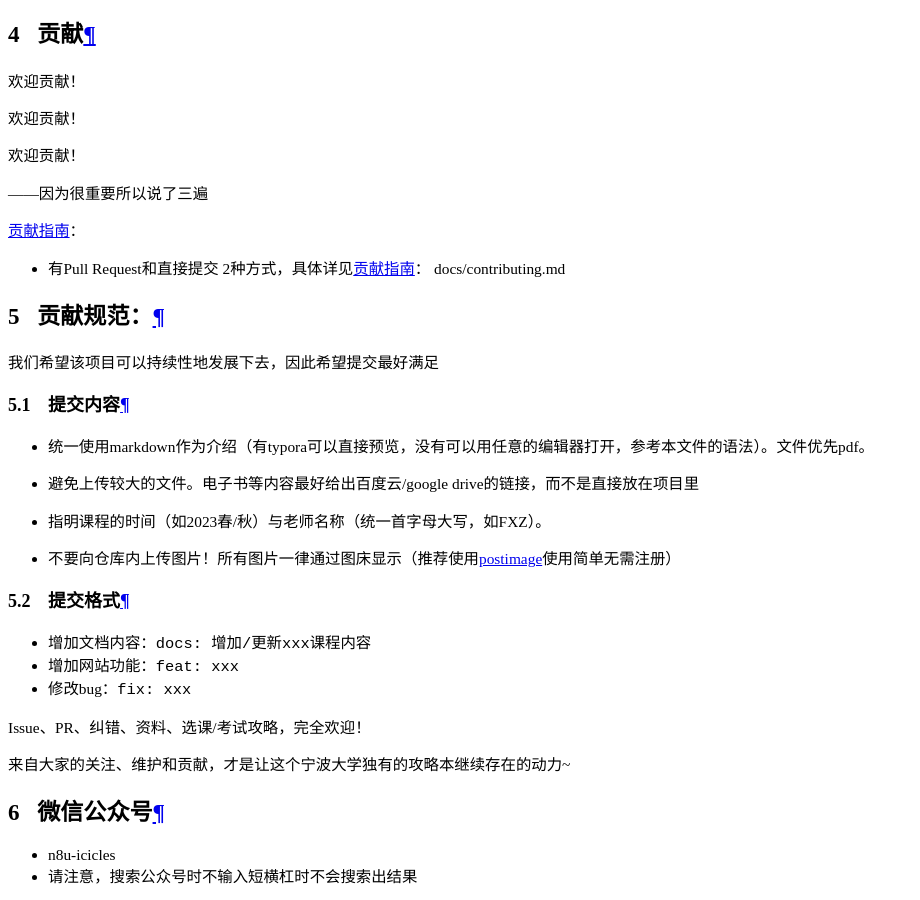
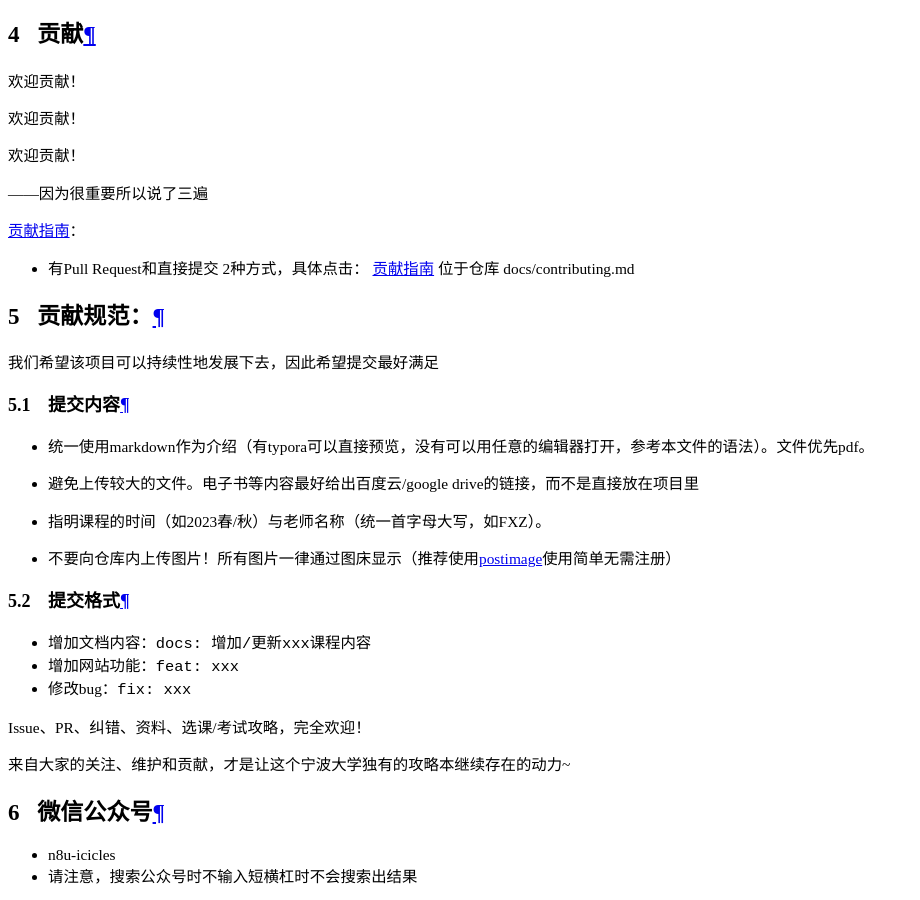
Before and after one commit to NBUComputerRepairClub/nbu-icicles, an MkDocs documentation site: the page built from docs/index.md, in a window 1280 px wide and 900 px high, scrolled down 16590 px. Shown: the whole window, without its empty margins (0-920 px from the left). Built offline with MkDocs 1.6.1 and Material for MkDocs 9.7.7, drawn with Linux system fonts in a browser that asks for light colours; comment, search, counter and statistics services are not loaded.

Commit message:
fix:文档链接跳转错误修正

```diff
--- a/docs/index.md
+++ b/docs/index.md
@@ -53,9 +53,9 @@
 ——因为很重要所以说了三遍
 
 
-[贡献指南](docs/contributing.md)：
+[贡献指南](./contributing.md)：
 
- - 有Pull Request和直接提交 2种方式，具体详见[贡献指南](docs/contributing.md)： docs/contributing.md
+ - 有Pull Request和直接提交 2种方式，具体点击： [贡献指南](./contributing.md) 位于仓库 docs/contributing.md
 
 
 ## 贡献规范：
```
Also changed, not shown: docs/CS专业课/index.md (+1 -1 lines), docs/本科生课程/index.md (+2 -1 lines), readme.md (+2 -2 lines).
